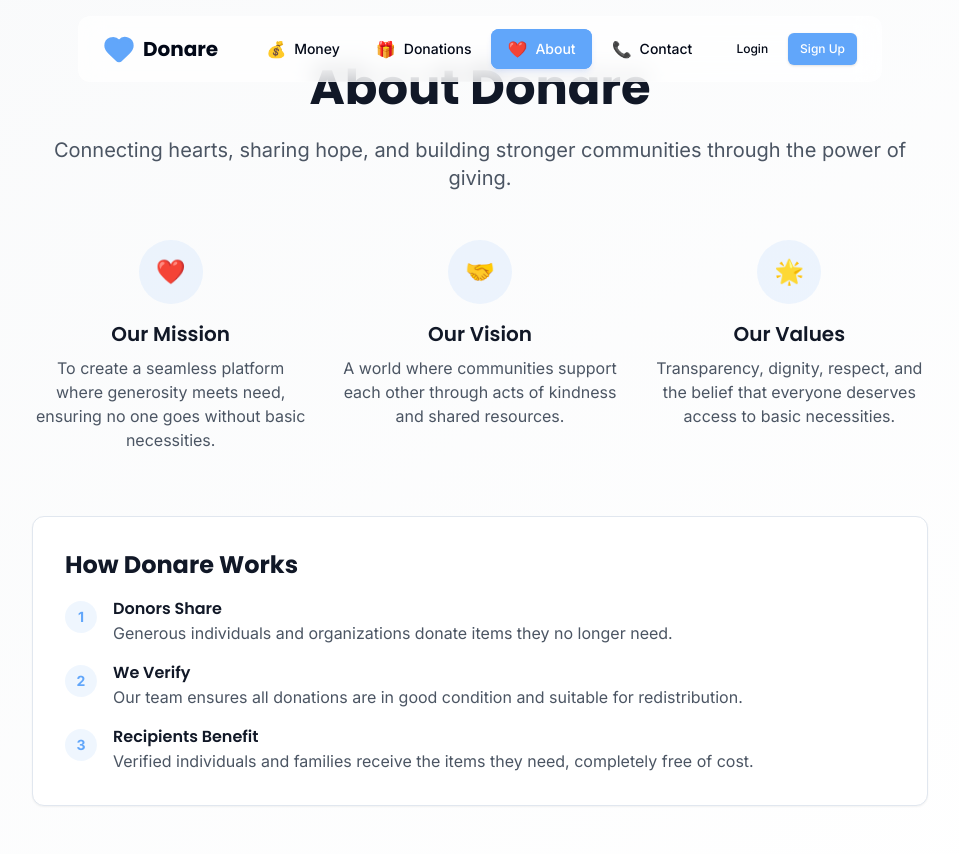
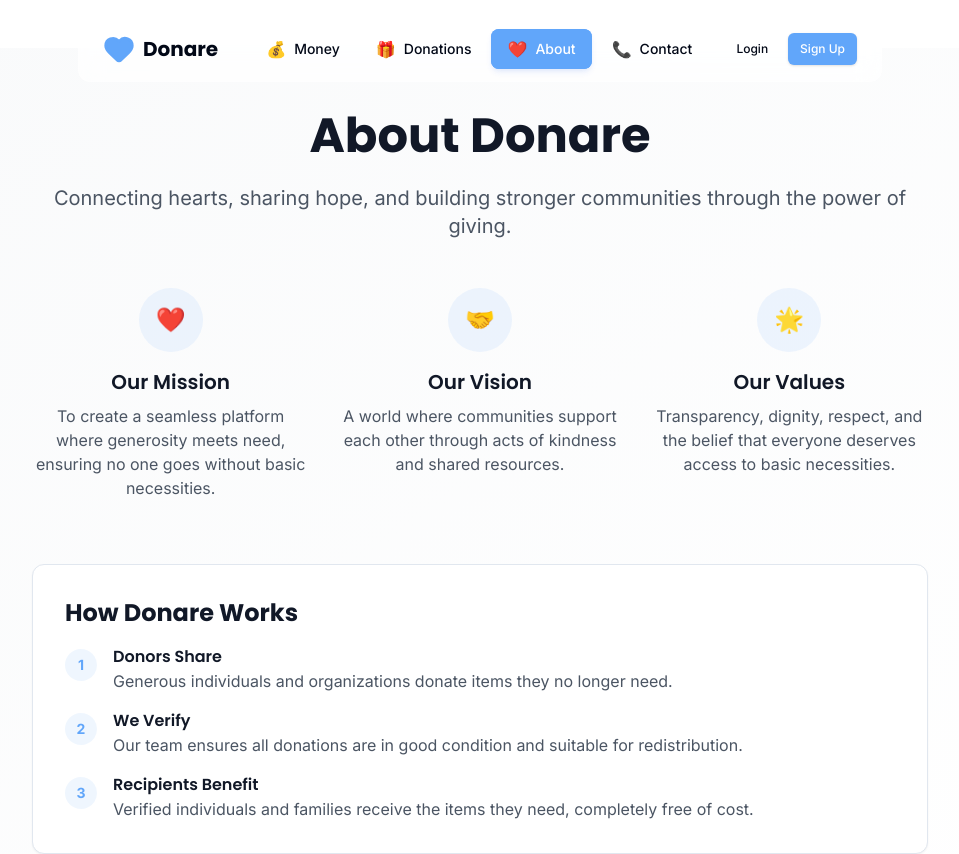
Before and after one commit to Alex-S07/donare, a Next.js app: page /about in a window 1280 px wide. Shown: the top 854 px of the page, without its empty margins (160-1119 px from the left). Built offline with nearby package versions, Linux system fonts and the light colour scheme.

Commit message:
Update contact address in ContactPage component

```diff
--- a/app/about/page.tsx
+++ b/app/about/page.tsx
@@ -8,7 +8,7 @@ export const metadata: Metadata = {
 
 export default function AboutPage() {
   return (
-    <div className="min-h-screen bg-gradient-to-br from-gray-50 to-white">
+    <div className="min-h-screen bg-gradient-to-br from-gray-50 to-white my-12">
       <div className="container mx-auto px-4 py-16">
         <div className="max-w-4xl mx-auto text-center">
           <h1 className="text-4xl md:text-5xl font-bold text-gray-900 mb-6">
--- a/app/contact/page.tsx
+++ b/app/contact/page.tsx
@@ -8,7 +8,7 @@ export const metadata: Metadata = {
 
 export default function ContactPage() {
   return (
-    <div className="min-h-screen bg-gradient-to-br from-gray-50 to-white">
+    <div className="min-h-screen bg-gradient-to-br from-gray-50 to-white my-12">
       <div className="container mx-auto px-4 py-16">
         <div className="max-w-4xl mx-auto">
           <div className="text-center mb-12">
@@ -54,8 +54,8 @@ export default function ContactPage() {
                   <div>
                     <h3 className="font-semibold text-gray-900">Address</h3>
                     <p className="text-gray-600">
-                      123 Charity Lane<br />
-                      Mumbai, Maharashtra 400001<br />
+                      MBCET COLLEGE,<br />
+                      Kuttikanam, Idukki, 685531<br />
                       India
                     </p>
                   </div>
```
